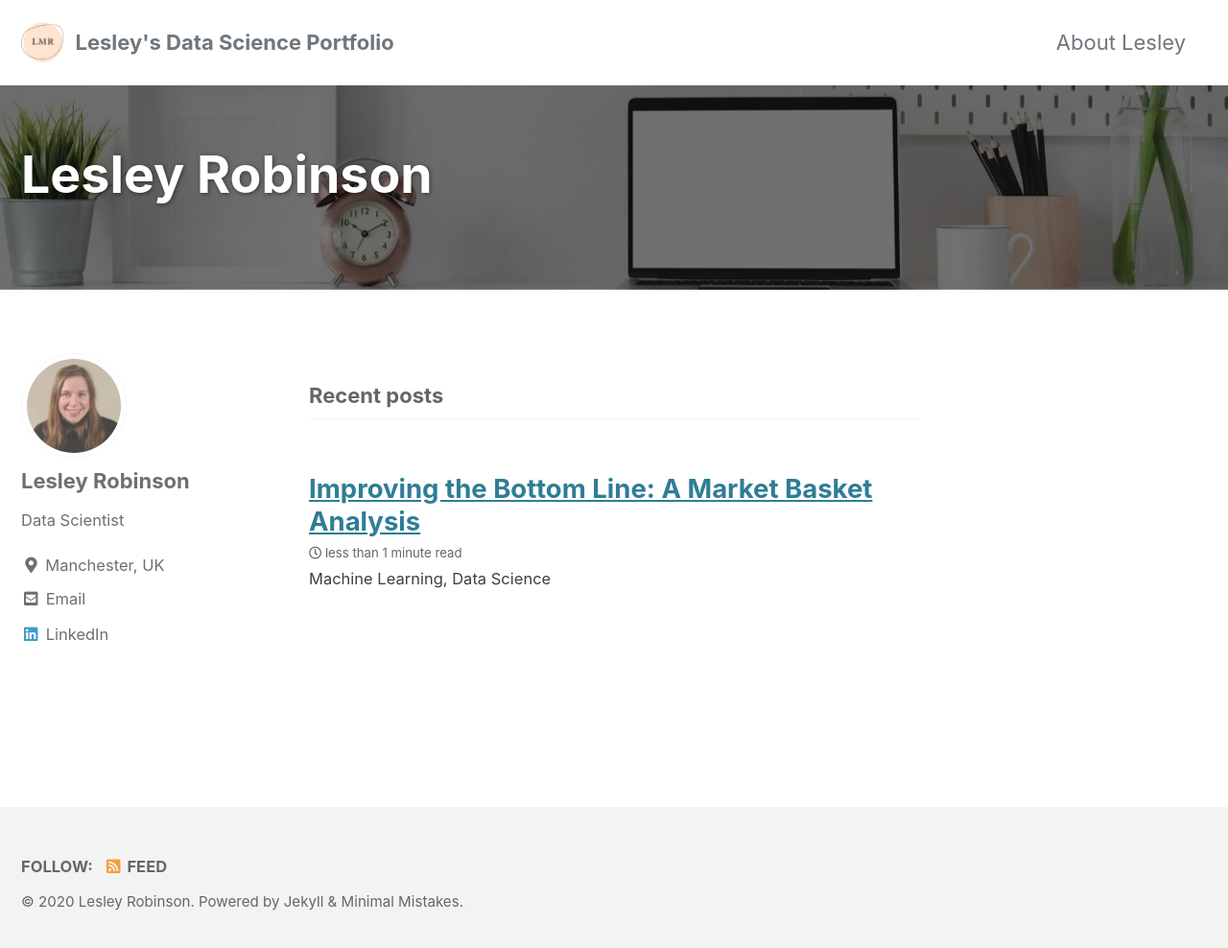
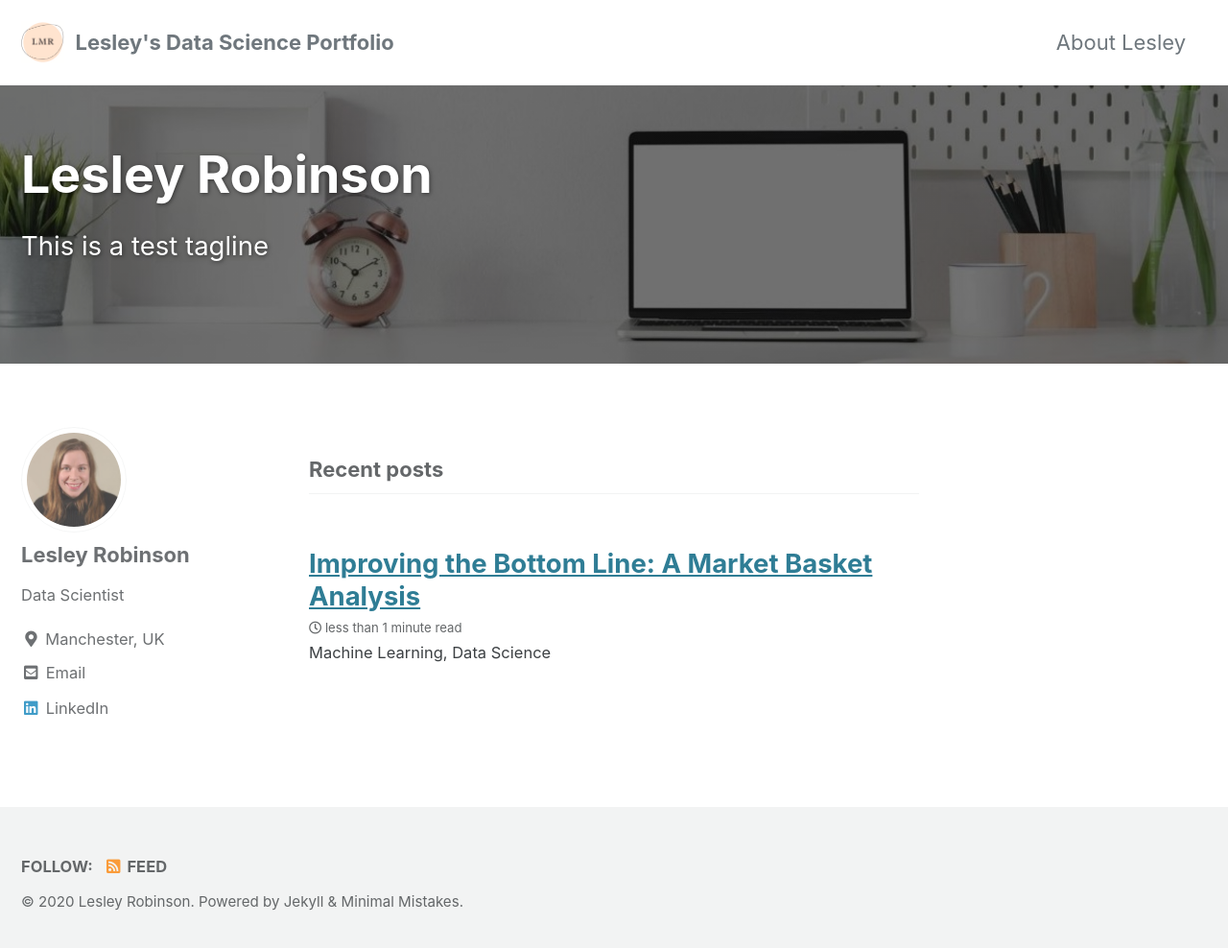
Before and after one commit to lesleymarie/lesleymarie.github.io, a Jekyll site: the page built from index.html, in a window 1280 px wide and 996 px high. Shown: the top 988 px of the window at 96% size. Built offline with Jekyll 4.4.1, drawn with Linux system fonts in a browser that asks for light colours; cached includes are drawn as plain includes; the list of posts is cut into pages by our own code.

Commit message:
homepage

```diff
--- a/index.html
+++ b/index.html
@@ -1,6 +1,7 @@
 ---
 layout: home
 author_profile: true
+tagline: "This is a test tagline"
 header:
   overlay_image: "/images/workspace.jpg"
   overlay_filter: 0.5
```
